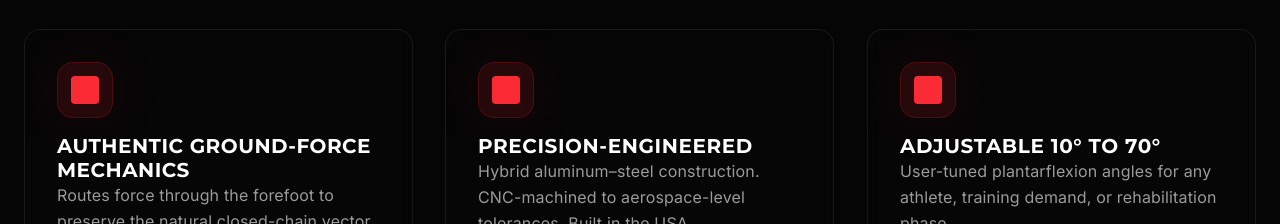
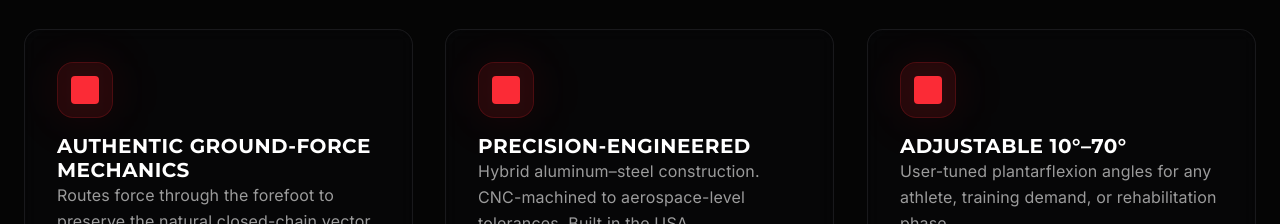
Before and after one commit to infinityspine/exiqx-website, a Next.js app: page / in a window 1280 px wide. Shown: the part 1320-1544 px from the top of the page. Built offline with nearby package versions, Linux system fonts and the light colour scheme.

Commit message:
🕒 Auto-commit: 2025-11-17 08:12:37

```diff
--- a/components/sections/FootplateFeatures.tsx
+++ b/components/sections/FootplateFeatures.tsx
@@ -101,7 +101,7 @@ const FootplateFeatures = memo(function FootplateFeatures({
               <div className="h-7 w-7 rounded bg-red-500" aria-hidden="true" />
               <div className="absolute inset-0 rounded-2xl bg-red-500/10 blur-xl" aria-hidden="true" />
             </motion.div>
-            <h3 className="relative mb-2 font-display text-xl font-bold uppercase tracking-[0.03em] tracking-wide text-white transition-colors duration-300 group-hover:text-red-400">
+            <h3 className="relative mb-2 font-display text-xl font-bold uppercase tracking-wide text-white transition-colors duration-300 group-hover:text-red-400">
               Authentic Ground-Force Mechanics
             </h3>
             <p className="relative text-white/60 leading-relaxed">
@@ -139,7 +139,7 @@ const FootplateFeatures = memo(function FootplateFeatures({
               <div className="h-7 w-7 rounded bg-red-500" aria-hidden="true" />
               <div className="absolute inset-0 rounded-2xl bg-red-500/10 blur-xl" aria-hidden="true" />
             </motion.div>
-            <h3 className="relative mb-2 font-display text-xl font-bold uppercase tracking-[0.03em] text-white transition-colors duration-300 group-hover:text-red-400">
+            <h3 className="relative mb-2 font-display text-xl font-bold uppercase tracking-wide text-white transition-colors duration-300 group-hover:text-red-400">
               Precision-Engineered
             </h3>
             <p className="relative text-white/60 leading-relaxed">
@@ -177,8 +177,8 @@ const FootplateFeatures = memo(function FootplateFeatures({
               <div className="h-7 w-7 rounded bg-red-500" aria-hidden="true" />
               <div className="absolute inset-0 rounded-2xl bg-red-500/10 blur-xl" aria-hidden="true" />
             </motion.div>
-            <h3 className="relative mb-2 font-display text-xl font-bold uppercase tracking-[0.03em] text-white transition-colors duration-300 group-hover:text-red-400">
-              Adjustable 10° to 70°
+            <h3 className="relative mb-2 font-display text-xl font-bold uppercase tracking-wide text-white transition-colors duration-300 group-hover:text-red-400">
+              Adjustable 10°–70°
             </h3>
             <p className="relative text-white/60 leading-relaxed">
               User-tuned plantarflexion angles for any athlete, training demand, or rehabilitation phase.
```
